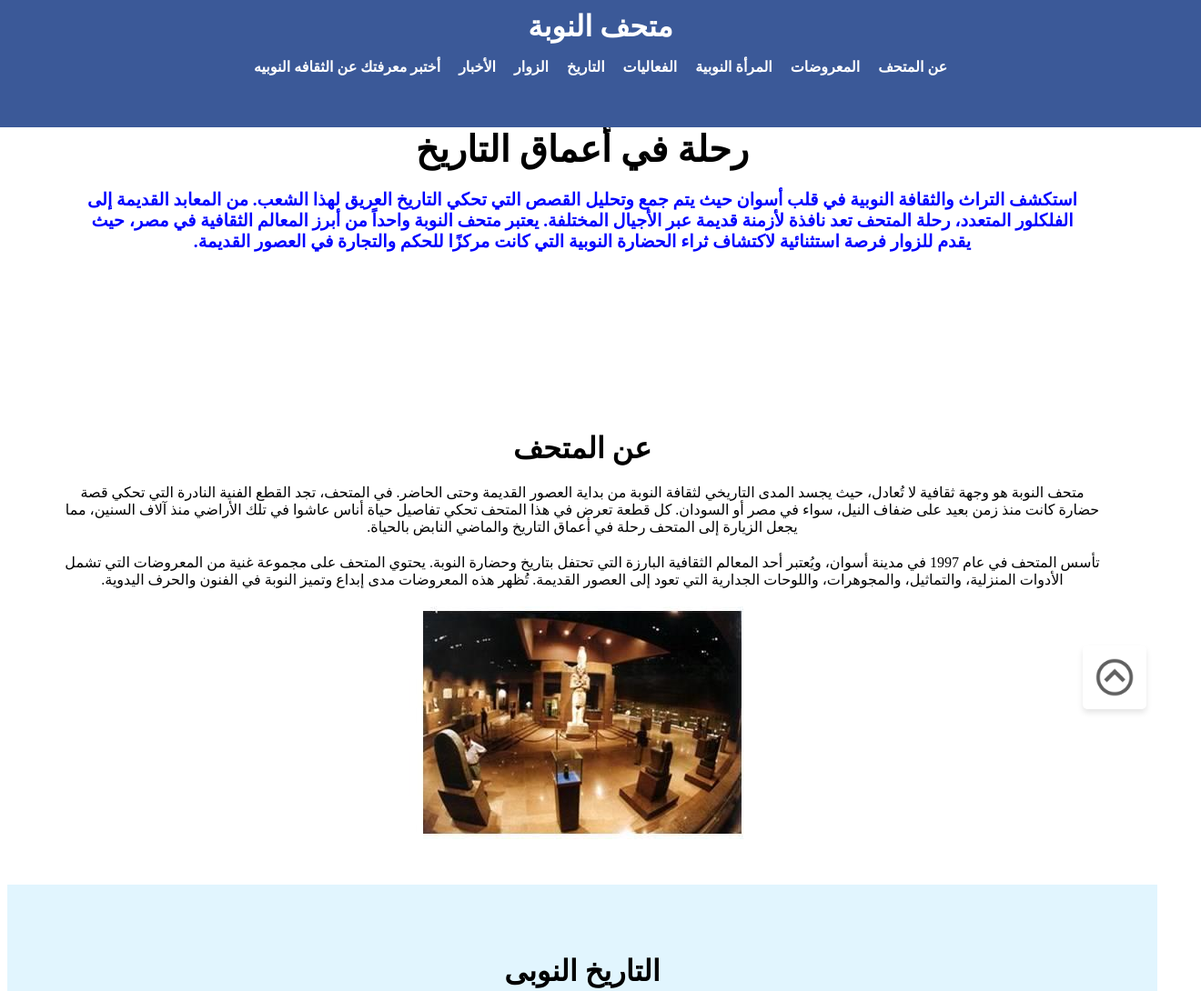
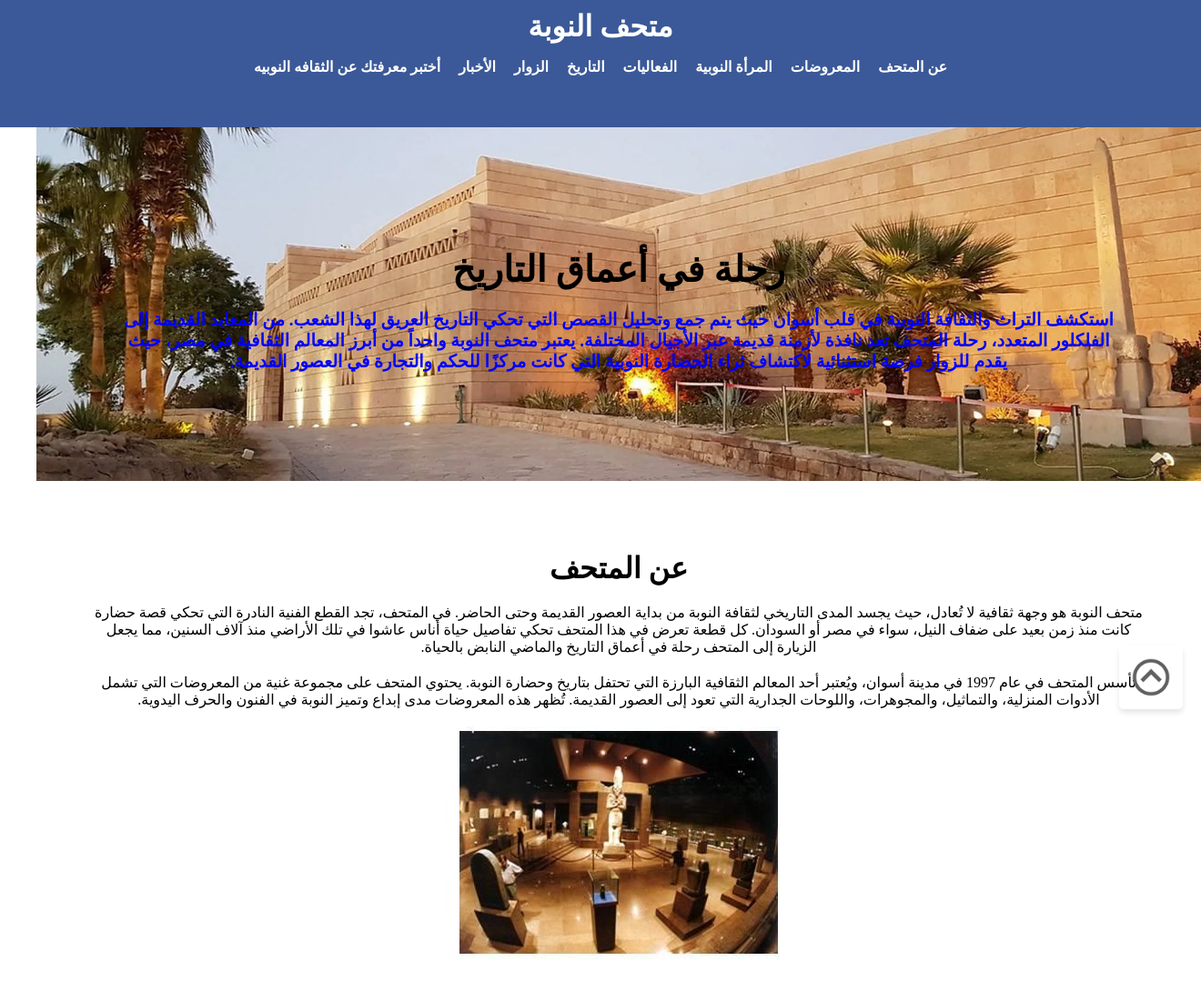
Before and after one commit to ahmedelhossin/Nubian-Museum, a plain HTML site: page index.html in a window 1280 px wide. Shown: the top 1090 px of the page at 91% size, 1320 px wide, since content can reach past the window. Drawn offline with Linux system fonts and the light colour scheme.

Commit message:
Add files via upload

```diff
--- a/index.html
+++ b/index.html
@@ -40,16 +40,13 @@
             background-color: #3b5998;
             color: #fff;
             padding: 10px 20px;
-            position: fixed;
             top: 0;
             left: 0;
             width: 100%;
             padding: 10px 20px;
             z-index: 1000;
 
-            height: 15vh;
-            position: fixed;
-        }
+            height: 15vh; }
 
 
         .header h1 {
@@ -80,9 +77,11 @@
 
         /* الصفحة الرئيسية */
         .hero {
+
             color: #fff;
             text-align: center;
             padding: 100px 20px;
+            margin: 0;
         }
 
         .hero h2 {
@@ -346,7 +345,7 @@
         }
     </style>
 </head>
-<body>
+<body style="margin: 0;">
     <button class="scroll-to-top" onclick="scrollToTop()"><img src="up.png" ></button>
     <!-- الشريط العلوي -->
     <header   class="header">
@@ -368,7 +367,7 @@
     </header>
 
     <!-- الصفحة الرئيسية -->
-<section class="hero">
+<section  style=" background: url(fg.jpg) no-repeat center center/cover;" class="hero">
     <div class="container">
         <h2>رحلة في أعماق التاريخ</h2>
         <b>
```
